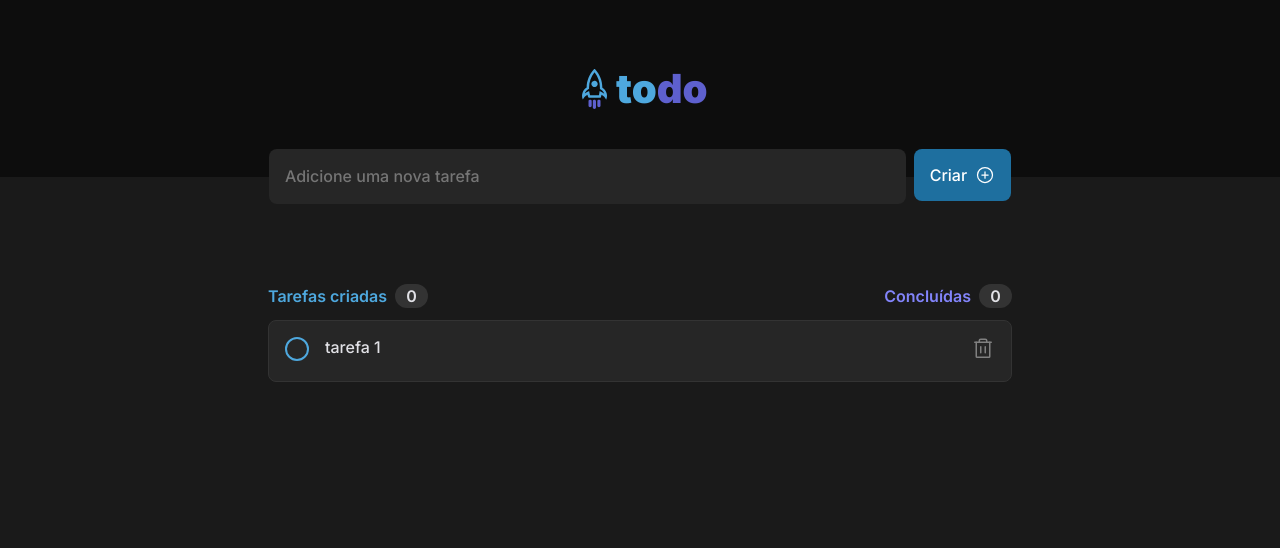
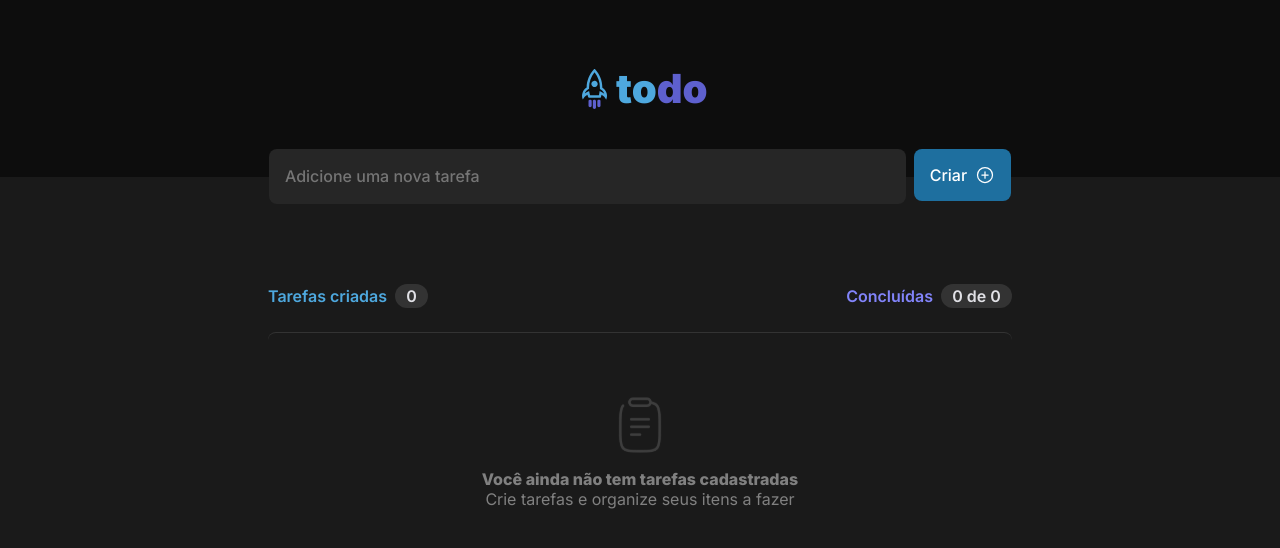
Before and after one commit to LuizGVValentin1999/to-doList, a React (Vite) app: page / in a window 1280 px wide. Shown: the top 548 px of the page. Built offline with nearby package versions, Linux system fonts and the light colour scheme.

Commit message:
Funcionabilidades

```diff
--- a/src/components/Task.tsx
+++ b/src/components/Task.tsx
@@ -6,8 +6,9 @@ import { useState } from "react";
 interface TaskProps {
     taskText: string;
     onDeleteTask: (taskText: string) => void;
+    onIsCompletedTask: (taskText: string) => void;
 }
-export function Task({ taskText,onDeleteTask }: TaskProps) {
+export function Task({ taskText,onDeleteTask,onIsCompletedTask }: TaskProps) {
 
     const [isCompleted, setisCompleted] = useState(false);
 
@@ -17,6 +18,7 @@ export function Task({ taskText,onDeleteTask }: TaskProps) {
 
     function taskComplete() {
         setisCompleted(!isCompleted);
+        onIsCompletedTask(taskText);
     }
 
     return (
--- a/src/components/TaskList.tsx
+++ b/src/components/TaskList.tsx
@@ -3,16 +3,35 @@ import Clipboard from '../assets/Clipboard.svg'
 import { Task } from './Task';
 import styles from './TaskList.module.css';
 import {ChangeEvent,  FormEvent,  useState } from "react";
+
+
+interface TaskProps {
+  id: string;
+  text: string;
+  isCompleted: boolean;
+}
+
 export function TaskList() {
-  const [tasks, setTasks] = useState(["tarefa 1"]);
+  const [tasks, setTasks] = useState<TaskProps[]>([]);
 
   const [newTaskText, setNewTaskText] = useState("");
+  const [amountTasks, setAmountTasks] = useState(0);
+  const [amountCompletedTasks, setAmountCompletedTasks] = useState(0);
 
   function crateNewTask(event: FormEvent) {
     event.preventDefault();
     if(newTaskText){
-      setTasks([...tasks, newTaskText]);
+      const newTask =
+      {
+        id: newTaskText,
+        text: newTaskText,
+        isCompleted: false
+      };
+      setTasks([...tasks, newTask]);
       setNewTaskText("");
+      setAmountTasks((state) => {
+        return state + 1;
+      });
     }
   }
 
@@ -21,11 +40,33 @@ export function TaskList() {
   }
 
   function deleteTask(taskToDelete: string) {
+
     const taskWithoutDeletedOne = tasks.filter((task) => {
-      return task !== taskToDelete;
+      return task.text !== taskToDelete;
     });
 
     setTasks(taskWithoutDeletedOne);
+    setAmountTasks(taskWithoutDeletedOne.length);
+    countCompletedTasks();
+  }
+
+  function countCompletedTasks(){
+    let count = 0;
+    tasks.filter(task => {
+      if (task.isCompleted === true) {
+        count++;
+      }
+    })
+    setAmountCompletedTasks(count)
+  }
+
+  function IsCompletedTask(taskToDelete: string) {
+    tasks.map(task => {
+      if (task.text === taskToDelete) {
+        task.isCompleted = !task.isCompleted
+      }
+    })
+    countCompletedTasks();
   }
 
   return (
@@ -49,11 +90,11 @@ export function TaskList() {
         <div className={styles.overview}>
           <div className={styles.counterTask}>
             <p>Tarefas criadas</p>
-            <span>0</span>
+            <span>{amountTasks}</span>
           </div>
           <div className={styles.counterTaskComplt}>
             <p>Concluídas</p>
-            <span>0</span>
+            <span>{amountCompletedTasks} de {amountTasks}</span>
           </div>
         </div>
       </div>
@@ -64,9 +105,10 @@ export function TaskList() {
               tasks.map((task) => {
                 return (
                 <Task
-                  key={task}
-                  taskText={task}
+                  key={task.text}
+                  taskText={task.text}
                   onDeleteTask={deleteTask}
+                  onIsCompletedTask={IsCompletedTask}
                  />
                 )
               })
```
